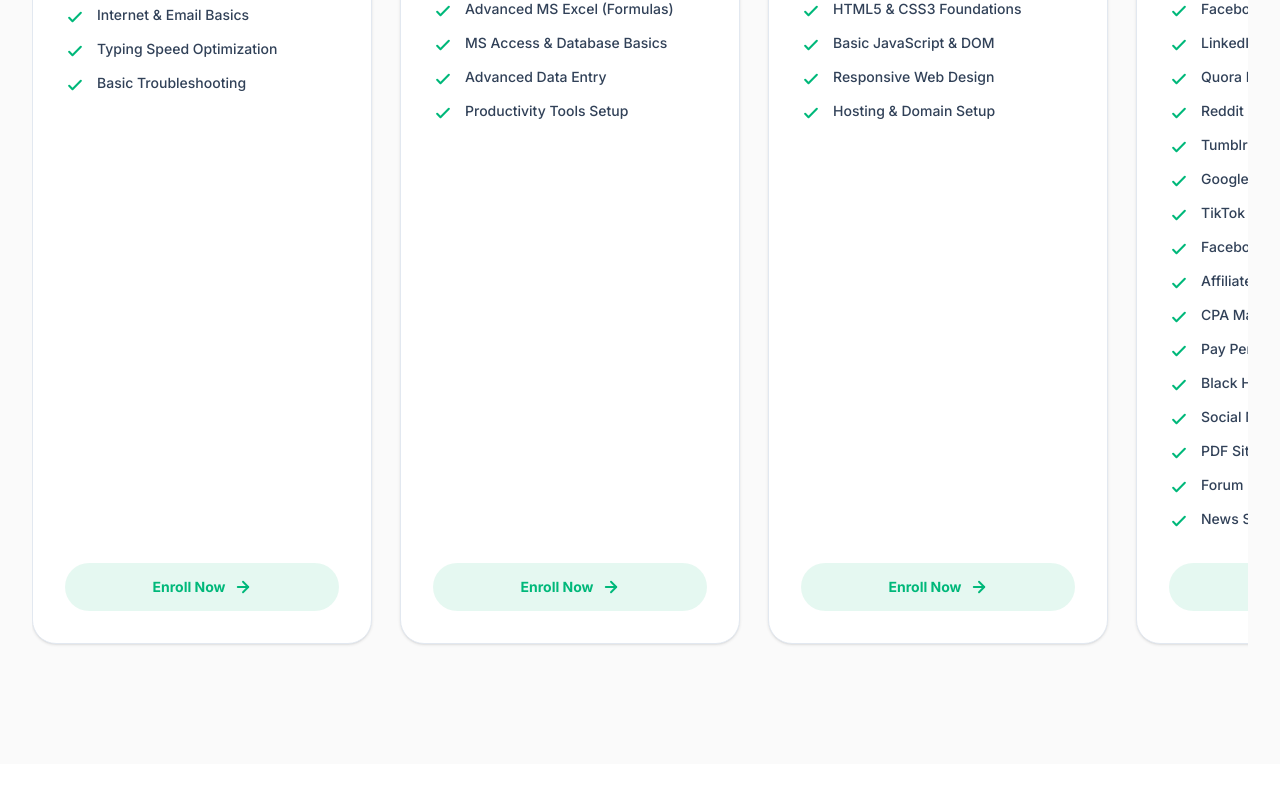
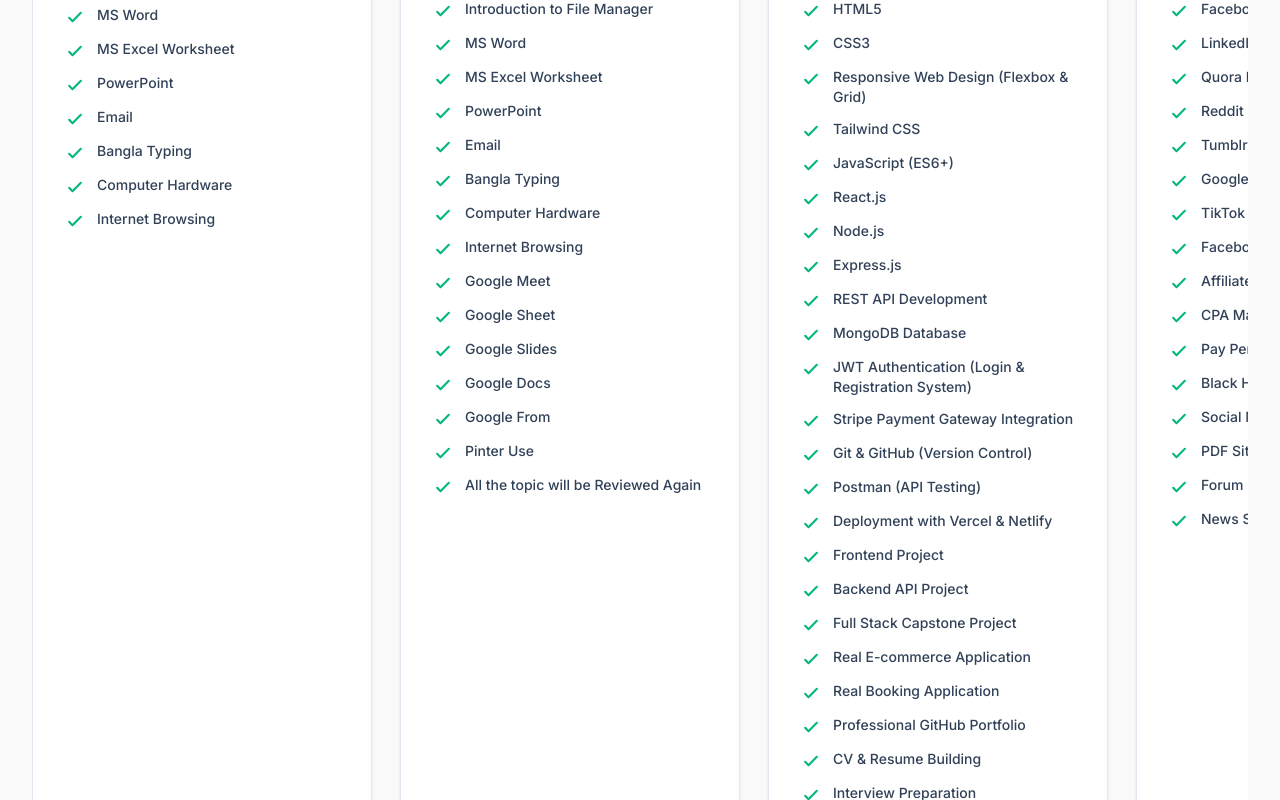
Before and after one commit to CodeWithArafat1/Noor-It-Center, a Next.js app: page / in a window 1280 px wide. Shown: the part 2400-3200 px from the top of the page. Built offline with nearby package versions, Linux system fonts and the light colour scheme.

Commit message:
course added

```diff
--- a/components/sections/Pricing.tsx
+++ b/components/sections/Pricing.tsx
@@ -22,10 +22,14 @@ const pricingData = {
         "Essential office skills for everyday professional and personal use.",
       isPopular: false,
       features: [
-        "MS Word, Excel & PowerPoint",
-        "Internet & Email Basics",
-        "Typing Speed Optimization",
-        "Basic Troubleshooting",
+        "Introduction to File Manager",
+        "MS Word",
+        "MS Excel Worksheet",
+        "PowerPoint",
+        "Email",
+        "Bangla Typing",
+        "Computer Hardware",
+        "Internet Browsing",
       ],
       buttonText: "Enroll Now",
       buttonLink: "#enroll",
@@ -40,10 +44,21 @@ const pricingData = {
         "Dive deeper into complex applications and database management.",
       isPopular: true,
       features: [
-        "Advanced MS Excel (Formulas)",
-        "MS Access & Database Basics",
-        "Advanced Data Entry",
-        "Productivity Tools Setup",
+        "Introduction to File Manager",
+        "MS Word",
+        "MS Excel Worksheet",
+        "PowerPoint",
+        "Email",
+        "Bangla Typing",
+        "Computer Hardware",
+        "Internet Browsing",
+        "Google Meet",
+        "Google Sheet",
+        "Google Slides",
+        "Google Docs",
+        "Google From",
+        "Pinter Use",
+        "All the topic will be Reviewed Again"
       ],
       buttonText: "Enroll Now",
       buttonLink: "#enroll",
@@ -53,15 +68,45 @@ const pricingData = {
       id: 3,
       name: "Basic Web Development",
       price: "৳15,000",
-      originalPrice: "৳25,000",
+      originalPrice: "৳30,000",
       duration: "10 Months",
       description: "Learn the fundamentals to build interactive web pages.",
       isPopular: false,
       features: [
-        "HTML5 & CSS3 Foundations",
-        "Basic JavaScript & DOM",
-        "Responsive Web Design",
-        "Hosting & Domain Setup",
+        // Frontend Development
+        "HTML5",
+        "CSS3",
+        "Responsive Web Design (Flexbox & Grid)",
+        "Tailwind CSS",
+        "JavaScript (ES6+)",
+        "React.js",
+
+        // Backend Development
+        "Node.js",
+        "Express.js",
+        "REST API Development",
+        "MongoDB Database",
+        "JWT Authentication (Login & Registration System)",
+        "Stripe Payment Gateway Integration",
+
+        // Professional Tools & Workflow
+        "Git & GitHub (Version Control)",
+        "Postman (API Testing)",
+        "Deployment with Vercel & Netlify",
+
+        // Projects
+        "Frontend Project",
+        "Backend API Project",
+        "Full Stack Capstone Project",
+        "Real E-commerce Application",
+        "Real Booking Application",
+
+        // Career Ready Skills
+        "Professional GitHub Portfolio",
+        "CV & Resume Building",
+        "Interview Preparation",
+        "Real Project Experience",
+        "Career Guideline & Support",
       ],
       buttonText: "Enroll Now",
       buttonLink: "#enroll",
```
